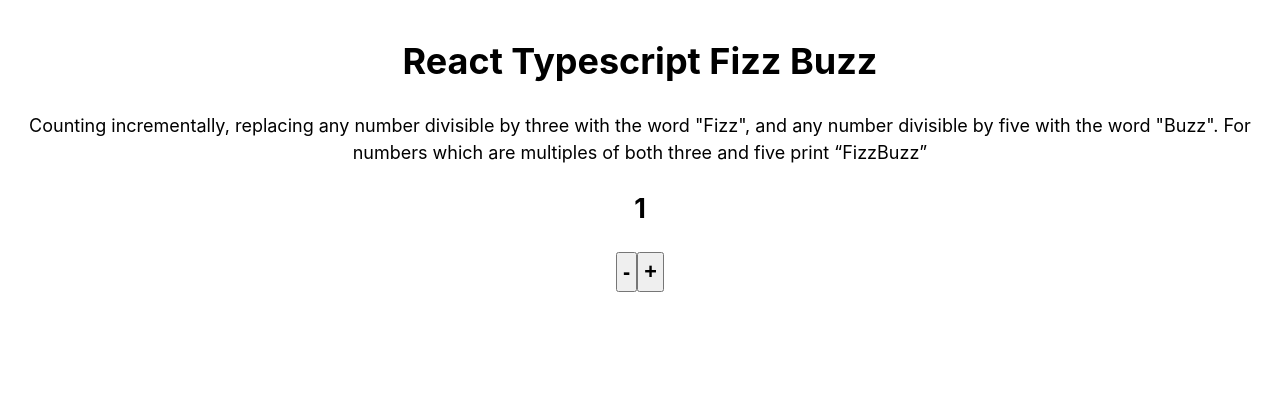
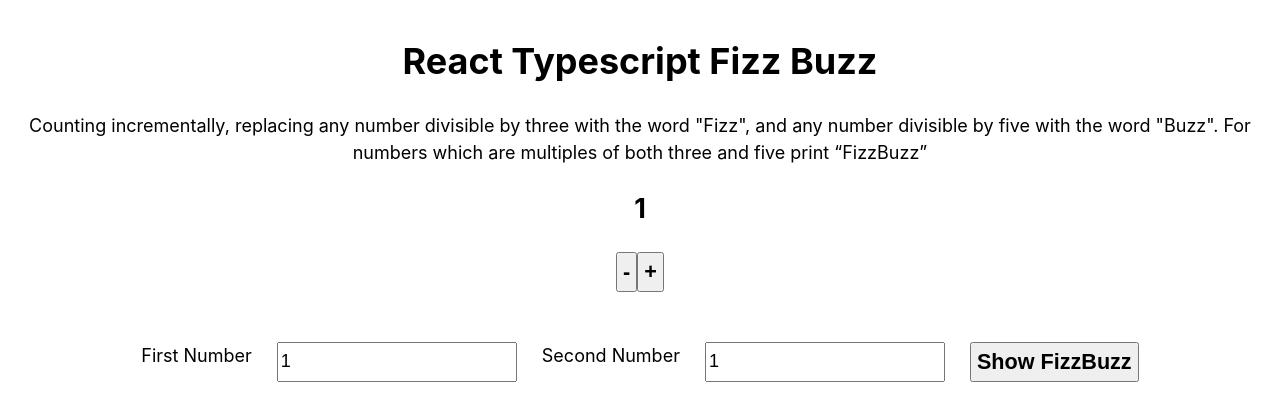
Before and after one commit to Sven-Lyco/react-ts-fizzbuzz, a React (Create React App) app: page / in a window 1280 px wide. Shown: the top 420 px of the page. Built offline with nearby package versions, Linux system fonts and the light colour scheme.

Commit message:
Add two inputs and functions to show list of fizzbuzz

```diff
--- a/src/App.tsx
+++ b/src/App.tsx
@@ -1,18 +1,11 @@
-import React, { useState } from 'react';
+import React, { ChangeEvent, useState } from 'react';
 import styled from 'styled-components';
 
 export default function App() {
   let [count, setCount] = useState<number>(1);
-
-  const handleIncrement = (): void => {
-    setCount((count += 1));
-  };
-
-  const handleDecrement = (): void => {
-    if (count > 1) {
-      setCount((count -= 1));
-    }
-  };
+  let [fizzBuzzArray, setFizzBuzzArray] = useState<string[]>([]);
+  let [firstInput, setFirstInput] = useState<number>(1);
+  let [secondInput, setSecondInput] = useState<number>(1);
 
   return (
     <Main>
@@ -33,8 +26,77 @@
       </h2>
       <button onClick={handleDecrement}>-</button>
       <button onClick={handleIncrement}>+</button>
+      <InputWrapper>
+        <label htmlFor="first-number">First Number</label>
+        <input
+          type="number"
+          name="first-number"
+          id="first-number"
+          value={firstInput}
+          min={1}
+          step={1}
+          onChange={handleFirstInputChange}
+        />
+        <label htmlFor="second-number">Second Number</label>
+        <input
+          type="number"
+          name="second-number"
+          id="second-number"
+          value={secondInput}
+          min={1}
+          step={1}
+          onChange={handleSecondInputChange}
+        />
+        <button onClick={() => fizzBuzzFunction(firstInput, secondInput)}>
+          Show FizzBuzz
+        </button>
+      </InputWrapper>
+      <List role="list">
+        {fizzBuzzArray?.map((element, index) => {
+          return <li key={index}>{element}</li>;
+        })}
+      </List>
     </Main>
   );
+
+  function handleIncrement() {
+    setCount((count += 1));
+  }
+
+  function handleDecrement() {
+    if (count > 1) {
+      setCount((count -= 1));
+    }
+  }
+
+  function handleFirstInputChange(event: ChangeEvent<HTMLInputElement>) {
+    setFirstInput(Number(event.target.value));
+  }
+
+  function handleSecondInputChange(event: ChangeEvent<HTMLInputElement>) {
+    setSecondInput(Number(event.target.value));
+  }
+
+  function fizzBuzzFunction(firstInput: number, secondInput: number) {
+    let arr: string[] = [];
+
+    if (firstInput < secondInput) {
+      for (let i = firstInput; i <= secondInput; i++) {
+        if (i % 3 === 0 && i % 5 === 0) {
+          arr.push('FizzBuzz');
+        } else if (i % 3 === 0) {
+          arr.push('Fizz');
+        } else if (i % 5 === 0) {
+          arr.push('Buzz');
+        } else {
+          arr.push(i.toString());
+        }
+      }
+      setFizzBuzzArray(arr);
+    } else {
+      alert('the second number must be greater than the first number ');
+    }
+  }
 }
 
 const Main = styled.main`
@@ -48,3 +110,20 @@
     padding: 5px;
   }
 `;
+
+const InputWrapper = styled.div`
+  display: flex;
+  justify-content: center;
+  gap: 25px;
+  margin: 50px 0;
+`;
+const List = styled.ul`
+  list-style: none;
+  display: flex;
+  flex-wrap: wrap;
+  padding: 0;
+
+  li {
+    padding-left: 8px;
+  }
+`;
```
